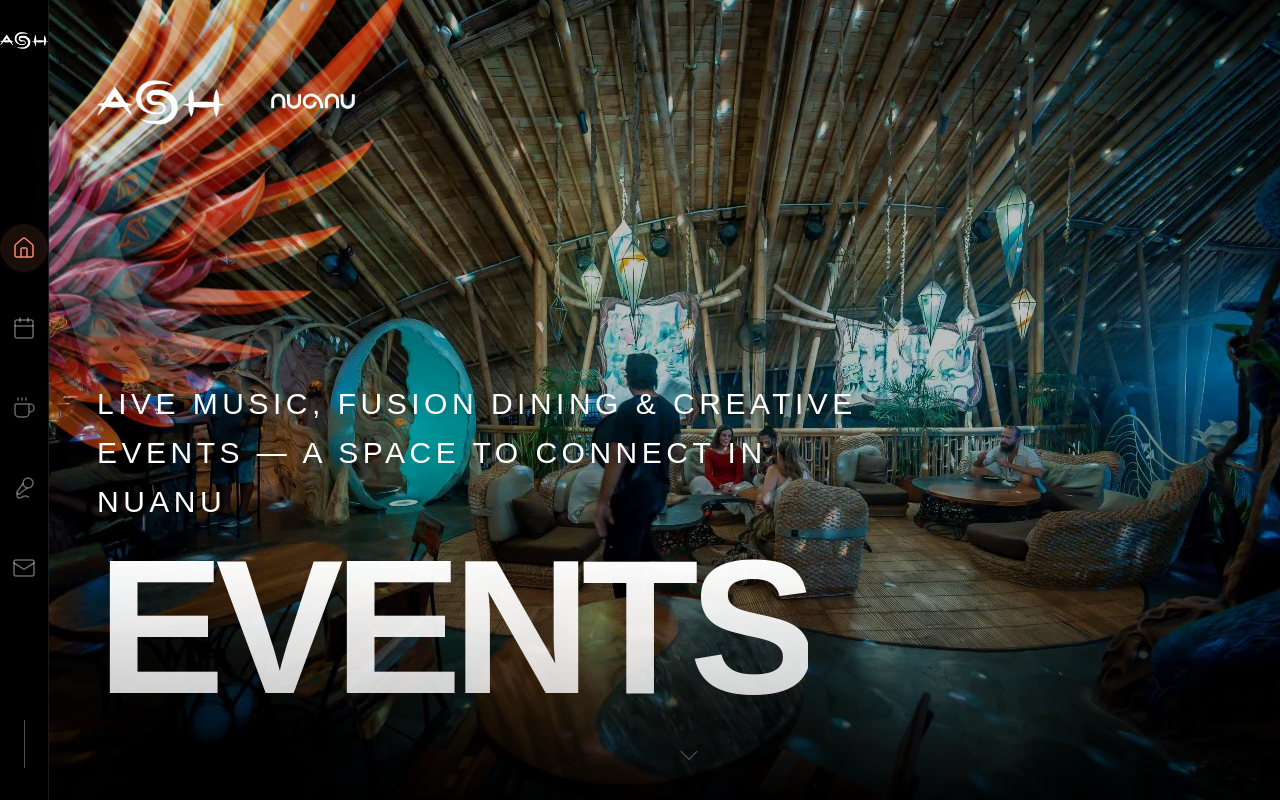
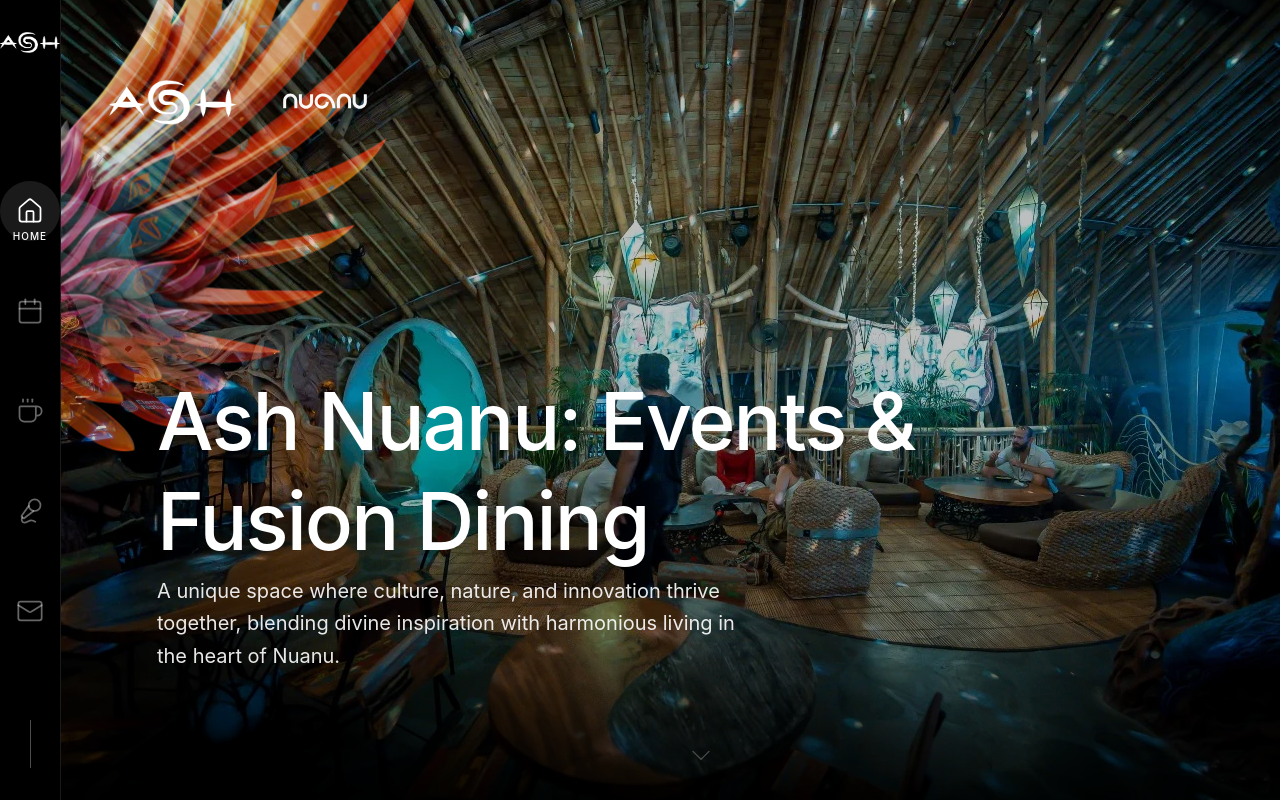
Before and after one commit to undergnarly/ash, a React (Vite) app: page / in a window 1280 px wide. Built offline with nearby package versions, Linux system fonts and the light colour scheme.

Commit message:
Adopt Nuanu typography, Hero layout, and refined Sidebar

```diff
--- a/src/components/Sidebar.jsx
+++ b/src/components/Sidebar.jsx
@@ -11,30 +11,33 @@
 
 export default function Sidebar({ activeIndex, onNavigate }) {
     return (
-        <aside className="hidden lg:flex flex-col w-24 h-full bg-black/50 backdrop-blur-md border-r border-white/10 z-50 items-center py-8">
+        <aside className="hidden lg:flex flex-col w-36 h-full bg-black/50 backdrop-blur-md border-r border-white/10 z-50 items-center py-8">
             {/* Logo */}
             <div className="mb-12">
-                <img src="/images/logo-white.webp" alt="ASH" className="w-12 h-auto" />
+                <img src="/images/logo-white.webp" alt="ASH" className="w-16 h-auto" />
             </div>
 
             {/* Nav Items */}
-            <nav className="flex-1 flex flex-col gap-8 justify-center">
+            <nav className="flex-1 flex flex-col gap-10 justify-center">
                 {navItems.map((item) => (
                     <button
                         key={item.label}
                         onClick={() => onNavigate(item.index)}
                         className={clsx(
-                            "flex flex-col items-center gap-2 group transition-all duration-300",
-                            activeIndex === item.index ? "text-accent" : "text-white/40 hover:text-white"
+                            "flex flex-col items-center gap-2 group transition-all duration-300 relative",
+                            activeIndex === item.index ? "text-white" : "text-white/40 hover:text-white"
                         )}
                     >
                         <div className={clsx(
-                            "p-3 rounded-full transition-all duration-300",
-                            activeIndex === item.index ? "bg-accent/10" : "bg-transparent group-hover:bg-white/5"
+                            "p-4 rounded-full transition-all duration-300",
+                            activeIndex === item.index ? "bg-white/10" : "bg-transparent group-hover:bg-white/5"
                         )}>
-                            <item.icon size={24} strokeWidth={1.5} />
+                            <item.icon size={28} strokeWidth={1.5} />
                         </div>
-                        <span className="text-[10px] font-medium tracking-wider opacity-0 group-hover:opacity-100 transition-opacity absolute translate-y-10 pointer-events-none">
+                        <span className={clsx(
+                            "text-[10px] font-medium tracking-widest transition-opacity absolute translate-y-12 pointer-events-none uppercase",
+                            activeIndex === item.index ? "opacity-100" : "opacity-0 group-hover:opacity-100"
+                        )}>
                             {item.label}
                         </span>
                     </button>
--- a/src/index.css
+++ b/src/index.css
@@ -1,16 +1,17 @@
 @import "tailwindcss";
 
-@import url('https://fonts.googleapis.com/css2?family=Unbounded:wght@200..900&display=swap');
+@import url('https://fonts.googleapis.com/css2?family=Inter:wght@400;500;600;700&display=swap');
 
 @theme {
-    --font-sans: "Unbounded", sans-serif;
+    --font-sans: "Inter", sans-serif;
     --color-black: #000000;
     --color-white: #ffffff;
 
-    /* Reference colors from bubblescreen-new */
+    /* Reference colors */
     --color-primary: #000000;
     --color-secondary: #88aab8;
-    --color-accent: #fa876b;
+    --color-accent: #ffffff;
+    /* Changed accent to white for nuanu-like simplicity in some UI */
     --color-dark: #000612;
 }
 
--- a/src/sections/HeroSection.jsx
+++ b/src/sections/HeroSection.jsx
@@ -41,16 +41,16 @@
                     <img src="/images/nuanu-logo.svg" alt="Nuanu Logo" className="w-20 lg:w-28 object-contain" />
                 </div>
 
-                {/* Bottom Content (Tagline + Title) */}
-                <div className="flex flex-col items-start pb-8 lg:pb-12 pointer-events-auto space-y-4 lg:space-y-6">
-                    <div className="max-w-xs lg:max-w-3xl drop-shadow-lg">
-                        <p className="text-white font-medium text-sm lg:text-3xl leading-relaxed uppercase tracking-[0.15em]">
-                            Live music, fusion dining & creative events — a space to connect in Nuanu
+                {/* Bottom Content (Title + Tagline) */}
+                <div className="flex flex-col items-start pb-12 lg:pb-20 lg:pl-12 pointer-events-auto max-w-4xl">
+                    <h1 className="text-5xl lg:text-[5rem] font-medium tracking-tight leading-tight text-white mb-1">
+                        Ash Nuanu: Events & Fusion Dining
+                    </h1>
+                    <div className="max-w-[585px] drop-shadow-lg">
+                        <p className="text-white/90 font-normal text-base lg:text-xl leading-relaxed">
+                            A unique space where culture, nature, and innovation thrive together, blending divine inspiration with harmonious living in the heart of Nuanu.
                         </p>
                     </div>
-                    <h1 className="text-6xl lg:text-[12rem] font-bold tracking-tighter leading-[0.8] text-transparent bg-clip-text bg-gradient-to-t from-white/80 to-white">
-                        EVENTS
-                    </h1>
                 </div>
             </div>
 
```
